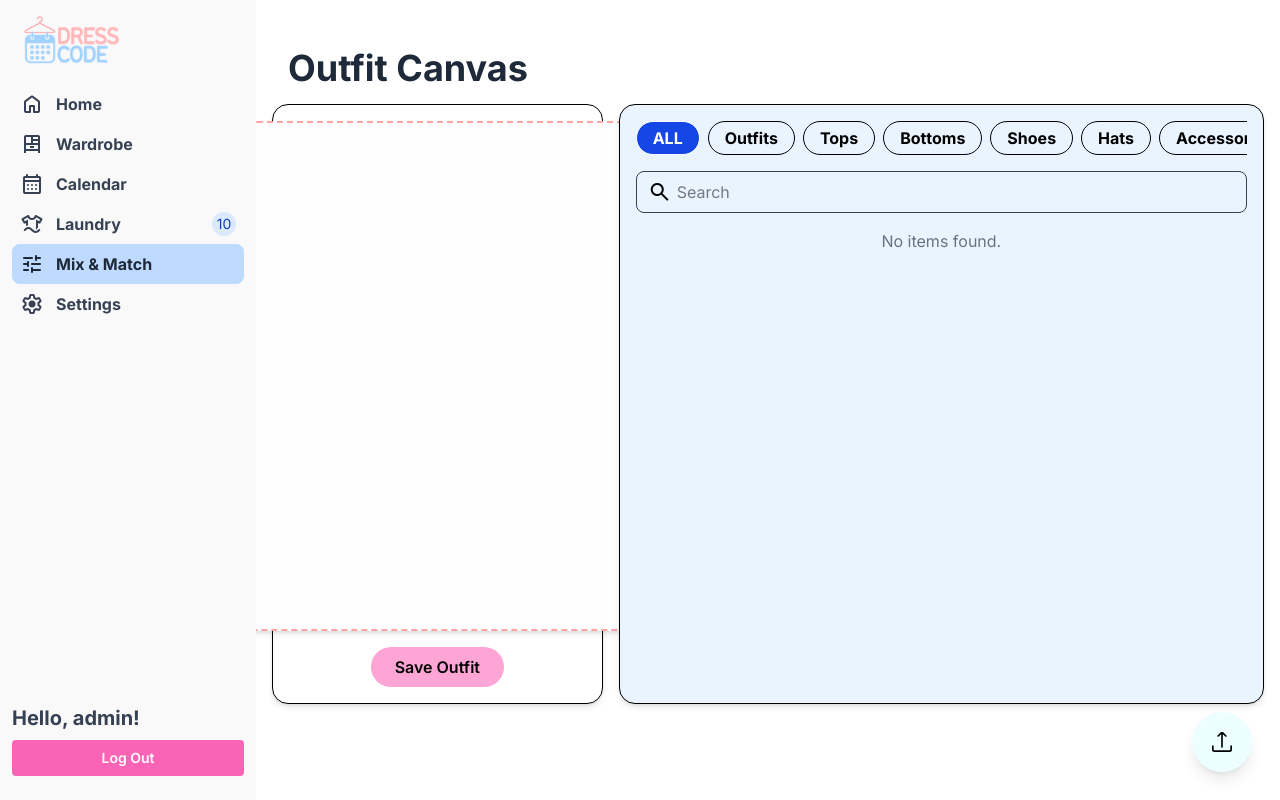
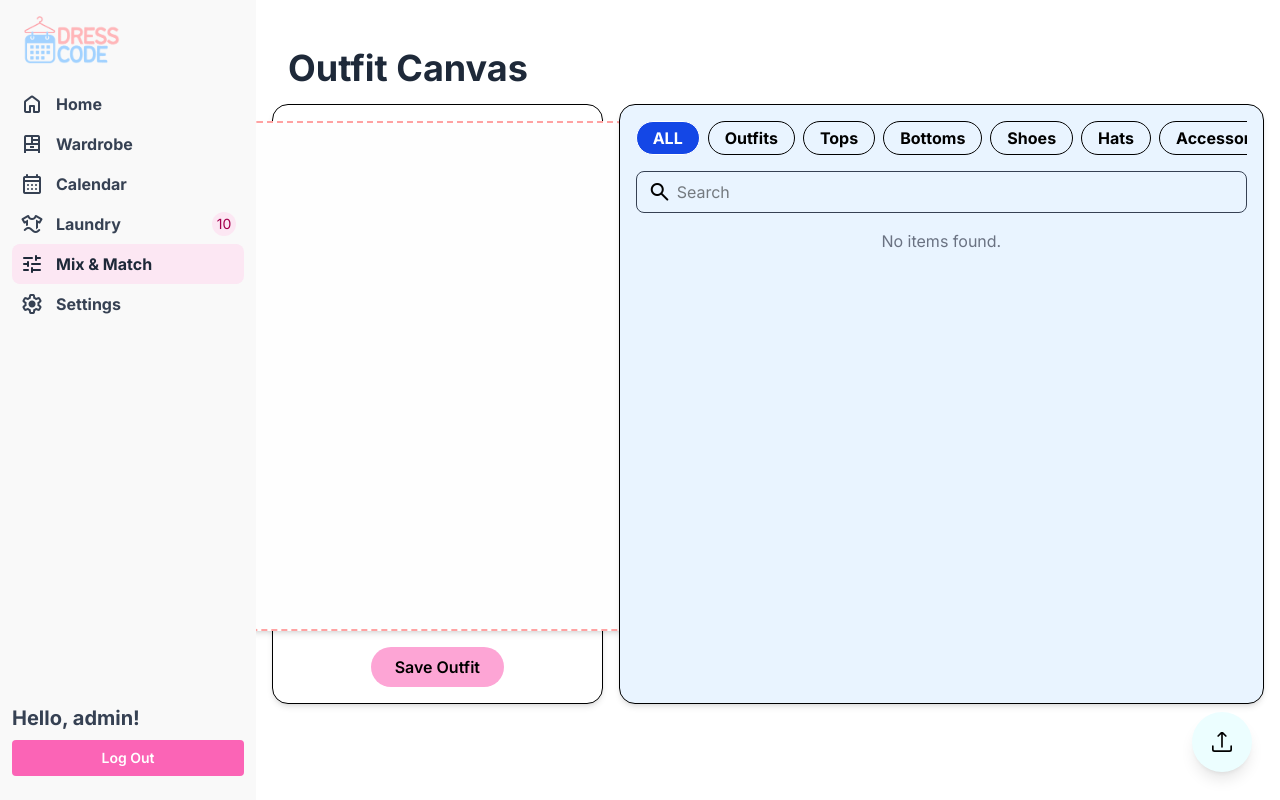
Before and after one commit to bigbusbeluga/DressCode-App, a Django app: page /mixmatch/ in a window 1280 px wide. Run offline with Django 5.2, Linux system fonts and the light colour scheme; a user stored in the database is signed in; data comes from the database, SQL or seed files in the repository; style sheets or scripts are compiled from the project's sources.

Commit message:
Change sidebar highlight to pink

```diff
--- a/templates/sidebar.html
+++ b/templates/sidebar.html
@@ -8,7 +8,7 @@
             <li>
                 <a href="{% url 'homepage' %}"
                    class="flex items-center p-2 rounded-lg group
-                   {% if request.resolver_match.url_name == 'homepage' %}bg-blue-200 text-gray-800  font-bold{% else %}text-gray-700 hover:bg-blue-200{% endif %}">
+                   {% if request.resolver_match.url_name == 'homepage' %}bg-pink-100 text-gray-800  font-bold{% else %}text-gray-700 hover:bg-pink-100{% endif %}">
                     <span class="material-symbols-rounded">home</span>
                     <span class="ms-3">Home</span>
                 </a>
@@ -16,13 +16,13 @@
             <li>
                 <a href="{% url 'wardrobe' %}"
                    class="flex items-center p-2 rounded-lg group
-                   {% if request.resolver_match.url_name == 'wardrobe' %}bg-blue-200 text-gray-800 font-bold{% else %}text-gray-700 hover:bg-blue-200{% endif %}">
+                   {% if request.resolver_match.url_name == 'wardrobe' %}bg-pink-100 text-gray-800 font-bold{% else %}text-gray-700 hover:bg-pink-100{% endif %}">
                     <span class="material-symbols-rounded">dresser</span>
                     <span class="flex-1 ms-3 whitespace-nowrap">Wardrobe</span>
                 </a>
             </li>
             <li>
-                <a href="#" class="flex items-center p-2 text-gray-700 rounded-lg hover:bg-blue-200 group">
+                <a href="#" class="flex items-center p-2 text-gray-700 rounded-lg hover:bg-pink-100 group">
                     <span class="material-symbols-rounded">calendar_month</span>
                     <span class="flex-1 ms-3 whitespace-nowrap">Calendar</span>
                 </a>
@@ -30,22 +30,22 @@
             <li>
                 <a href="{% url 'laundry' %}"
                    class="flex items-center p-2 rounded-lg group
-                   {% if request.resolver_match.url_name == 'laundry' %}bg-blue-200 text-gray-800  font-bold{% else %}text-gray-700 hover:bg-blue-200{% endif %}">
+                   {% if request.resolver_match.url_name == 'laundry' %}bg-pink-100 text-gray-800 font-bold{% else %}text-gray-700 hover:bg-pink-100{% endif %}">
                     <span class="material-symbols-rounded">laundry</span>
                     <span class="flex-1 ms-3 whitespace-nowrap">Laundry</span>
-                    <span class="inline-flex items-center justify-center w-3 h-3 p-3 ms-3 text-sm font-medium text-blue-800 bg-blue-100 rounded-full">10</span>
+                    <span class="inline-flex items-center justify-center w-3 h-3 p-3 ms-3 text-sm font-medium text-pink-800 bg-pink-100 rounded-full">10</span>
                 </a>
             </li>
             <li>
                 <a href="{% url 'mixmatch' %}"
                    class="flex items-center p-2 rounded-lg group
-                   {% if request.resolver_match.url_name == 'mixmatch' %}bg-blue-200 text-gray-800  font-bold{% else %}text-gray-700 hover:bg-blue-200{% endif %}">
+                   {% if request.resolver_match.url_name == 'mixmatch' %}bg-pink-100 text-gray-800 font-bold{% else %}text-gray-700 hover:bg-pink-100{% endif %}">
                     <span class="material-symbols-rounded">tune</span>
                     <span class="flex-1 ms-3 whitespace-nowrap">Mix & Match</span>
                 </a>
             </li>
             <li>
-                <a href="#" class="flex items-center p-2 text-gray-700 rounded-lg hover:bg-blue-200 group">
+                <a href="#" class="flex items-center p-2 text-gray-700 rounded-lg hover:bg-pink-100 group">
                     <span class="material-symbols-rounded">settings</span>
                     <span class="flex-1 ms-3 whitespace-nowrap">Settings</span>
                 </a>
```
